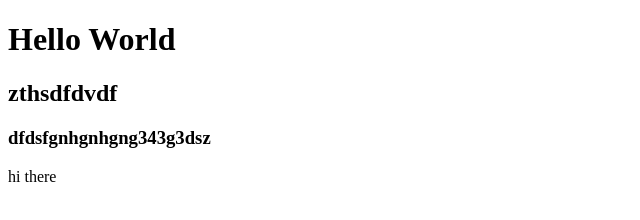
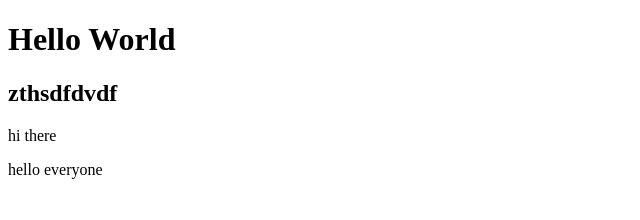
Before and after one commit to VitaliiKoshytskyi/projects_goit, a plain HTML site: page index.html in a window 1280 px wide. Shown: the whole page, without its empty margins (0-640 px from the left). Drawn offline with Linux system fonts and the light colour scheme.

Commit message:
deleting h3

```diff
--- a/index.html
+++ b/index.html
@@ -9,7 +9,7 @@
   <body>
     <h1>Hello World</h1>
     <h2>zthsdfdvdf</h2>
-    <h3>dfdsfgnhgnhgng343g3dsz</h3>
   </body>
 </html>
 <p class="greetings">hi there</p>
+<p>hello everyone</p>
```
